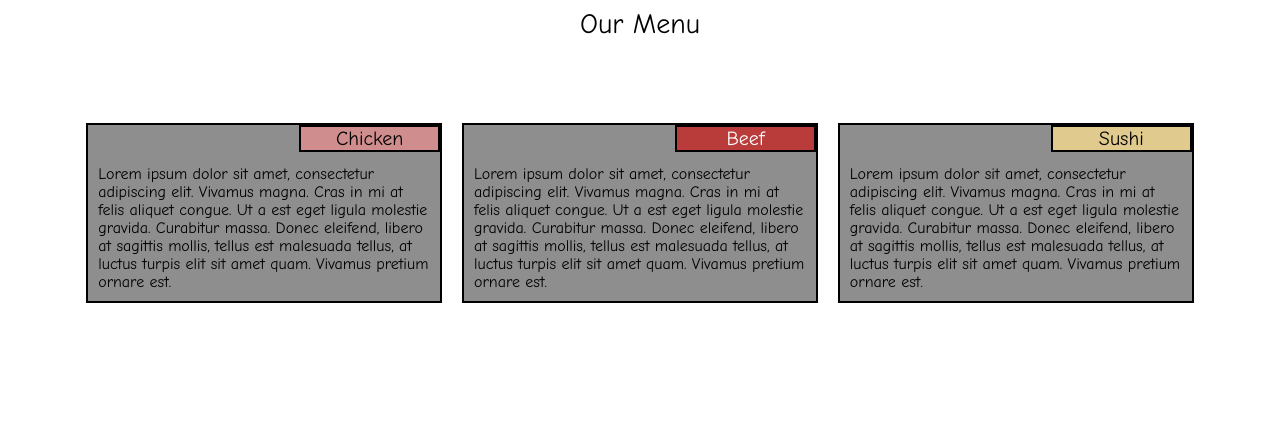
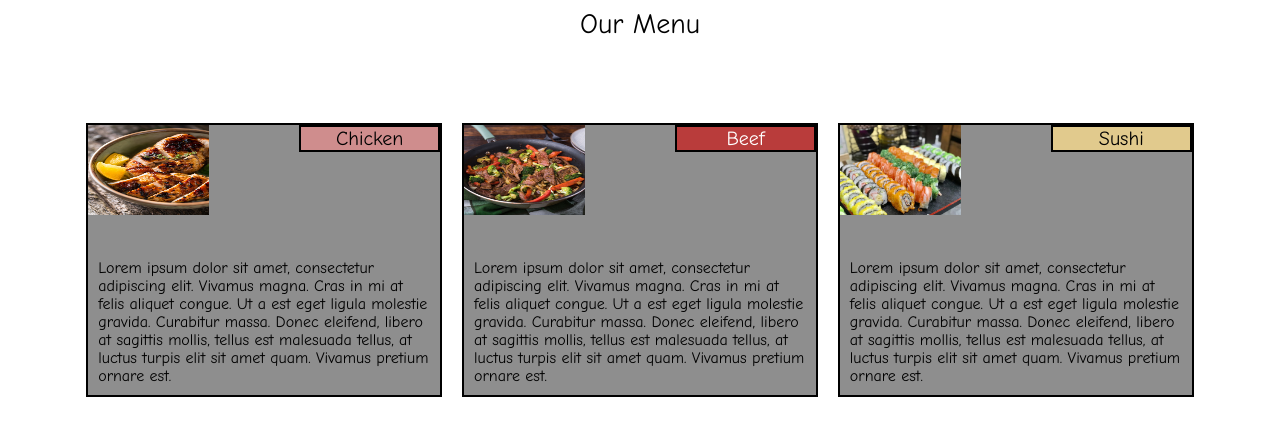
Before and after one commit to kavya-pandey/Menu-using-HTML, a plain HTML site: page index.html in a window 1280 px wide. Drawn offline with Linux system fonts and the light colour scheme.

Commit message:
update images

```diff
--- a/index.html
+++ b/index.html
@@ -16,6 +16,7 @@
   <div class="col-lg-4 col-md-6 col-sm-12">
   <div class='menu'>
   <div class='Title' id="chicken">Chicken</div>
+  <img class="image-fluid"src="img/chicken.jpg"height="90" width="121">
   <p class='para'>Lorem ipsum dolor sit amet, consectetur adipiscing elit. Vivamus
   magna. Cras
   in mi at felis aliquet congue. Ut a est eget ligula molestie gravida. Curabitur
@@ -30,6 +31,7 @@
      <div class='Title' id="beef">
      Beef
      </div>
+     <img class="image-fluid"src="img/beef.jpg"height="90" width="121">
      <p class='para'>Lorem ipsum dolor sit amet, consectetur adipiscing elit. Vivamus
      magna. Cras
      in mi at felis aliquet congue. Ut a est eget ligula molestie gravida. Curabitur
@@ -41,6 +43,7 @@
   <div class="col-lg-4 col-md-12 col-sm-12">
     <div class='menu'>
       <div class='Title' id="sushi">Sushi</div>
+      <img class="image-fluid"src="img/shushi.jpg"height="90" width="121">
       <p class='para'>Lorem ipsum dolor sit amet, consectetur adipiscing elit.
       Vivamus magna. Cras
       in mi at felis aliquet congue. Ut a est eget ligula molestie gravida. Curabitur
@@ -49,12 +52,6 @@
       </p>
     </div>
   </div>
-
-
-
-
 </div>
-
-
 </body>
 </html>
```
